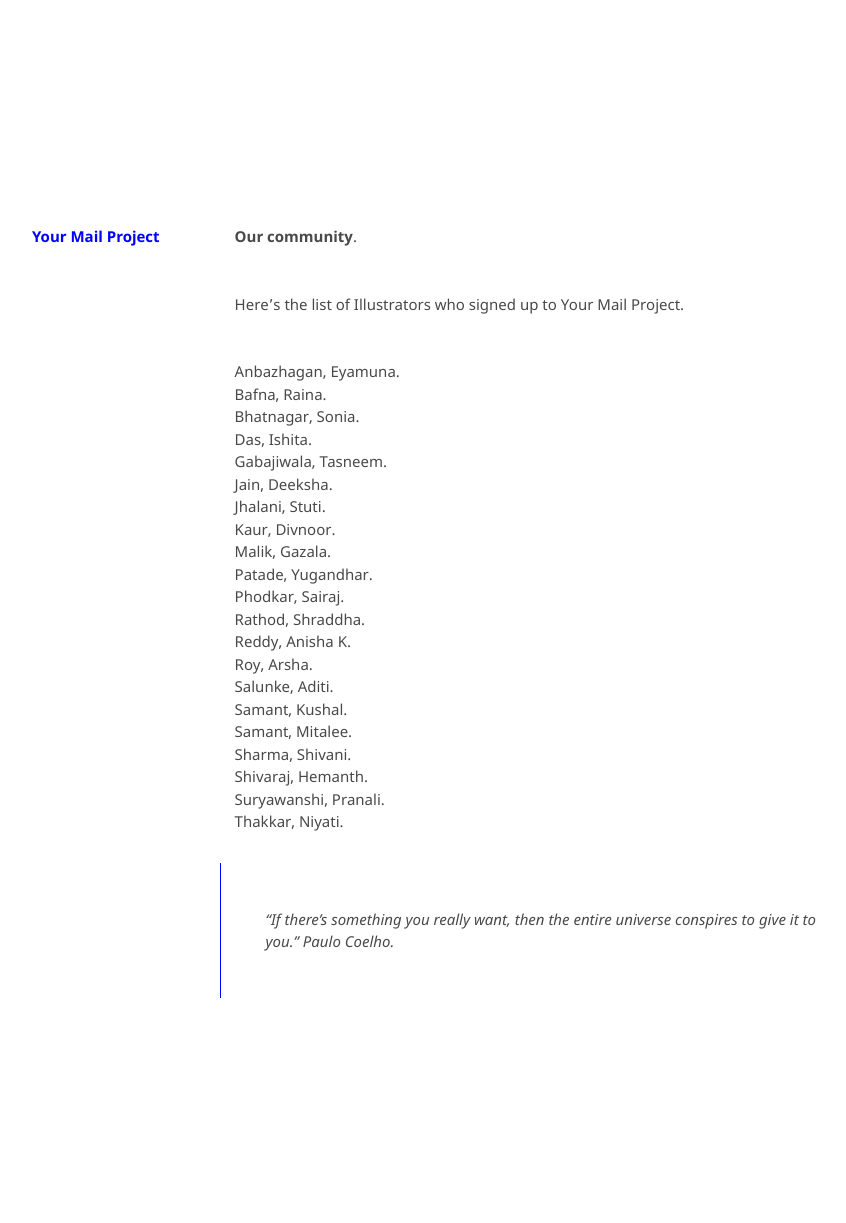
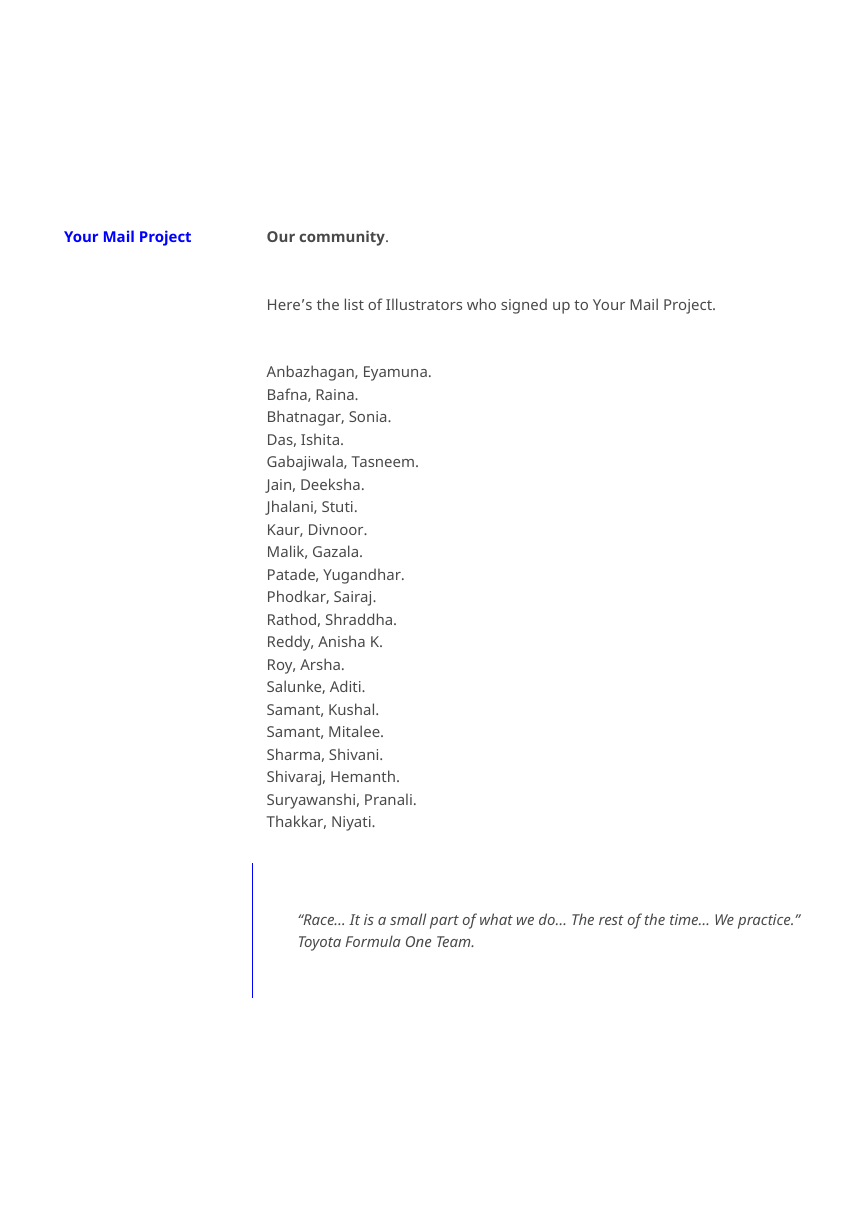
Before and after one commit to kvshvlin/yourmailproject, a Jekyll site: the page built from ourcommunity.md, in a window 1280 px wide. Shown: the whole page, without its empty margins (193-1039 px from the left). Built offline with Jekyll 4.4.1, drawn with Linux system fonts in a browser that asks for light colours; our own code applies the rules of GitHub Pages for plain Markdown files.

Commit message:
Update ourcommunity.md

```diff
--- a/ourcommunity.md
+++ b/ourcommunity.md
@@ -24,5 +24,5 @@ Shivaraj, Hemanth.
 Suryawanshi, Pranali.
 Thakkar, Niyati.
 
-> "If there's something you really want, then the entire universe conspires to give it to you."
-> Paulo Coelho.
+> "Race... It is a small part of what we do... The rest of the time... We practice."
+> Toyota Formula One Team.
```
